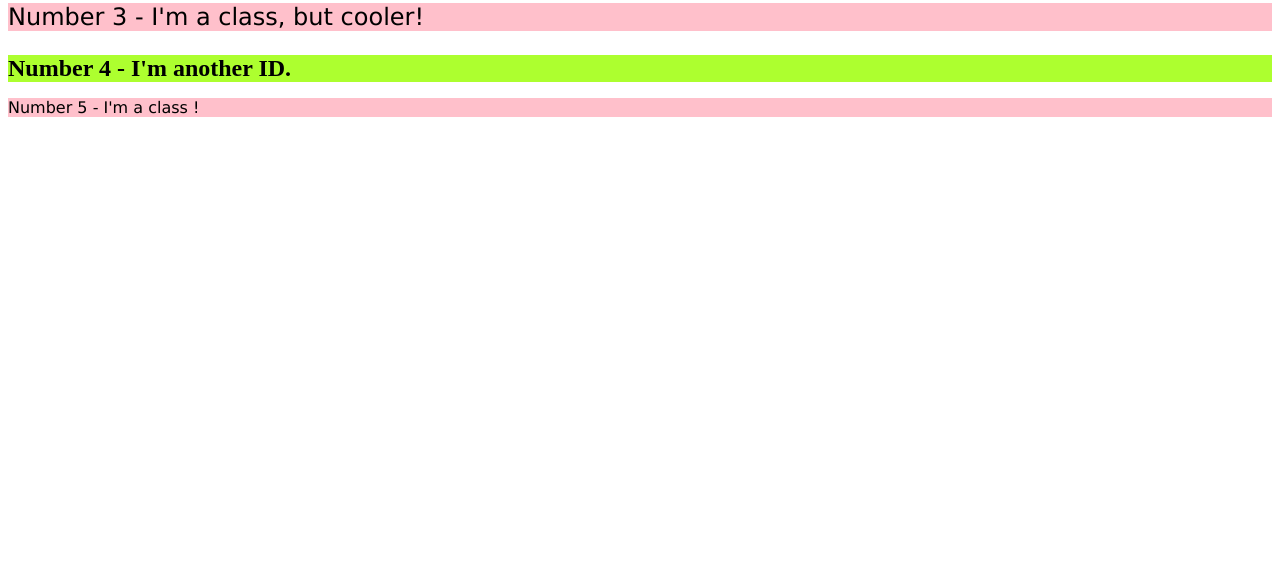
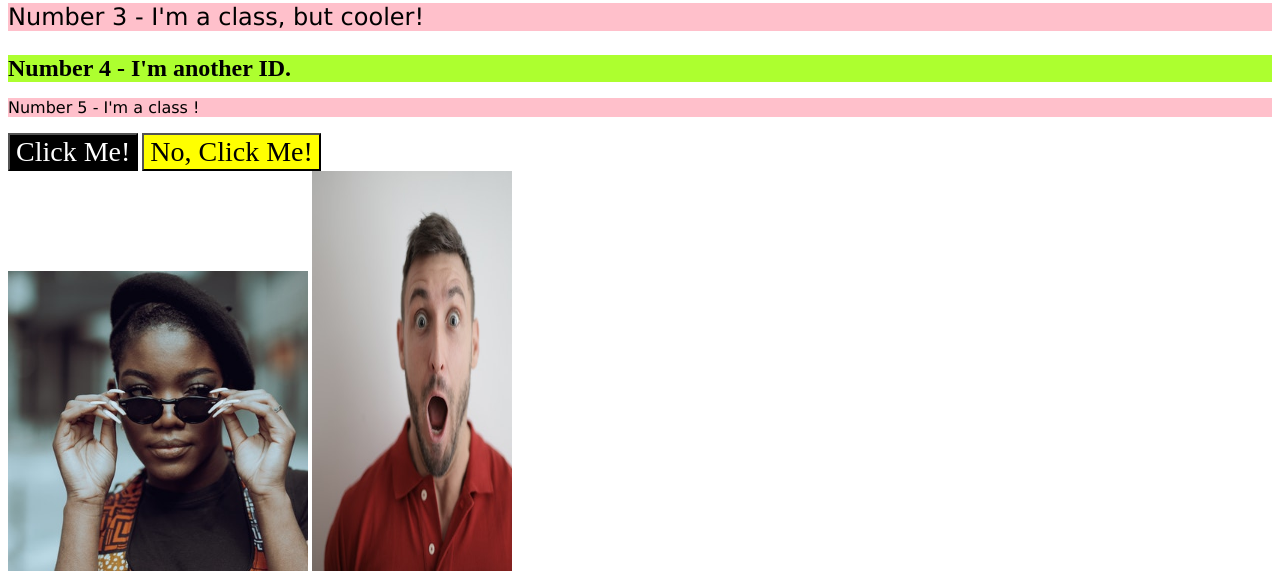
Before and after one commit to temka1007/TestingCSS, a plain HTML site: page index.html in a window 1280 px wide. Shown: the part 241-814 px from the top of the page. Drawn offline with Linux system fonts and the light colour scheme.

Commit message:
exercise 4 is completed

```diff
--- a/css/testing.css
+++ b/css/testing.css
@@ -34,3 +34,23 @@
     font-weight: bold;
     font-size: 24px;
 }
+.black {
+    background-color: black;
+    color: white;
+}
+.yellow {
+    background-color: yellow;
+}
+.black,
+.yellow {
+    font-size: 28px;
+    font-family: "Times New Roman", Helvetica, sans-serif
+}
+.avatar.proportioned {
+    width: 300px;
+    height: auto;
+}
+.avatar.distorted {
+    width: 200px;
+    height: 400px;
+}
--- a/index.html
+++ b/index.html
@@ -6,30 +6,31 @@
         <link rel="stylesheet" href="css/testing.css">
     </head>
     <body>
-        <div class="style">
-            Style me via the external method!
-        </div>
-        <p class="change">
-            I would like to be with the internal method, please.
-        </p>
+        <div class="style">Style me via the external method!</div>
+        <p class="change">I would like to be with the internal method, please.</p>
         <button class="button1">
             <a href="https://www.google.com/" class="remove">Inline Method</a>
         </button>
-        <p class="element">
-            Number 1 - I'm a class!
-        </p>
+        <p class="element">Number 1 - I'm a class!</p>
         <div id="unique">
             Number 2 - I'm one ID.
         </div>
-        <p class="element cooler" >
-                Number 3 - I'm a class, but cooler!
-        </p>
+        <p class="element cooler" >Number 3 - I'm a class, but cooler!</p>
         <div id="veryunique">
             Number 4 - I'm another ID.
         </div>
-        <p class="element">
-            Number 5 - I'm a class !
-        </p>
+        <p class="element">Number 5 - I'm a class !</p>
+        <button class="black">Click Me!</button>
+        <button class="yellow">No, Click Me!</button>
+        <div>
+            <img class="avatar proportioned" src="./images/pexels-katho-mutodo-8434791.jpg" alt="Woman with glasses">
+            <img class="avatar distorted" src="./images/pexels-andrea-piacquadio-3777931.jpg" alt="Man with surprised expression">
+          </div>
+          <!-- Use the classes ABOVE this line -->
+          <div>
+            <img class="original proportioned" src="./images/pexels-katho-mutodo-8434791.jpg" alt="Woman with glasses">
+            <img class="original distorted" src="./images/pexels-andrea-piacquadio-3777931.jpg" alt="Man with surprised expression">
+          </div>
     </body>
 
 </html>
```
Also changed, not shown: images/pexels-andrea-piacquadio-3777931.jpg (added), images/pexels-katho-mutodo-8434791.jpg (added).
